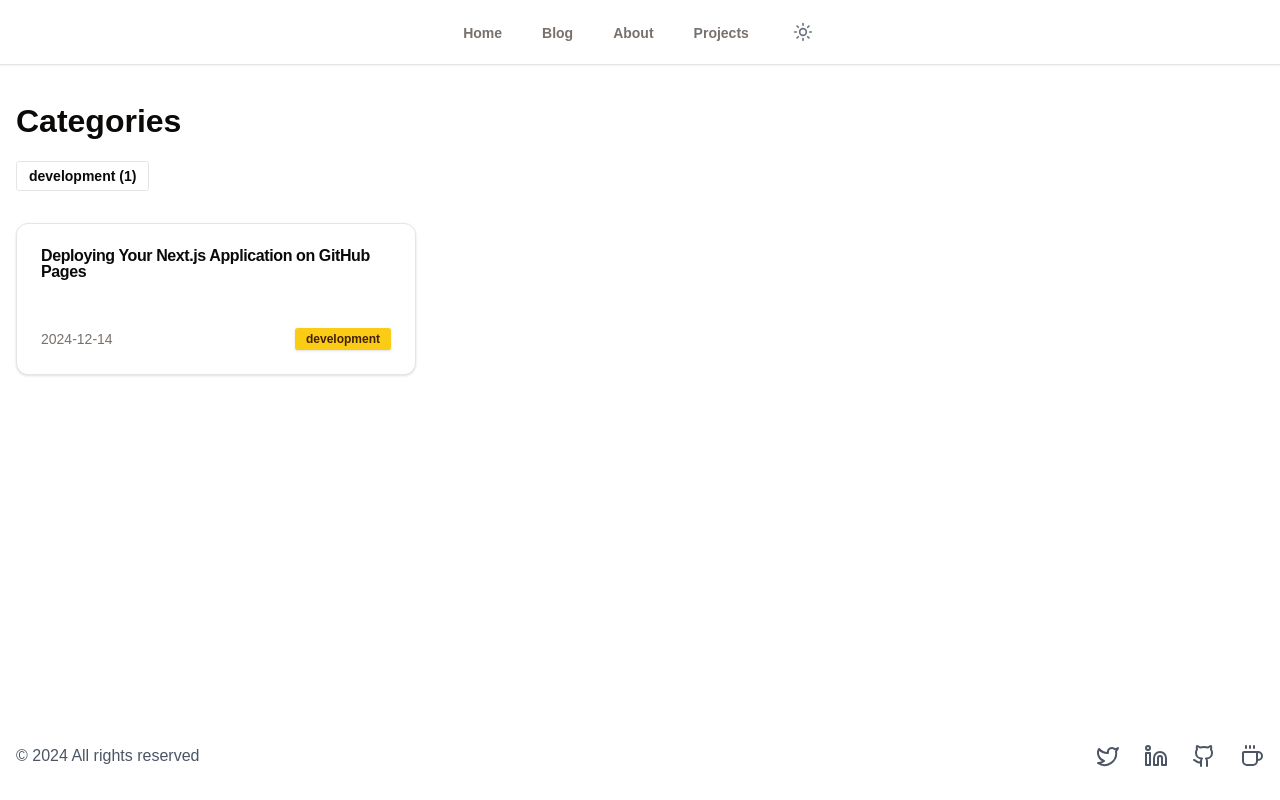
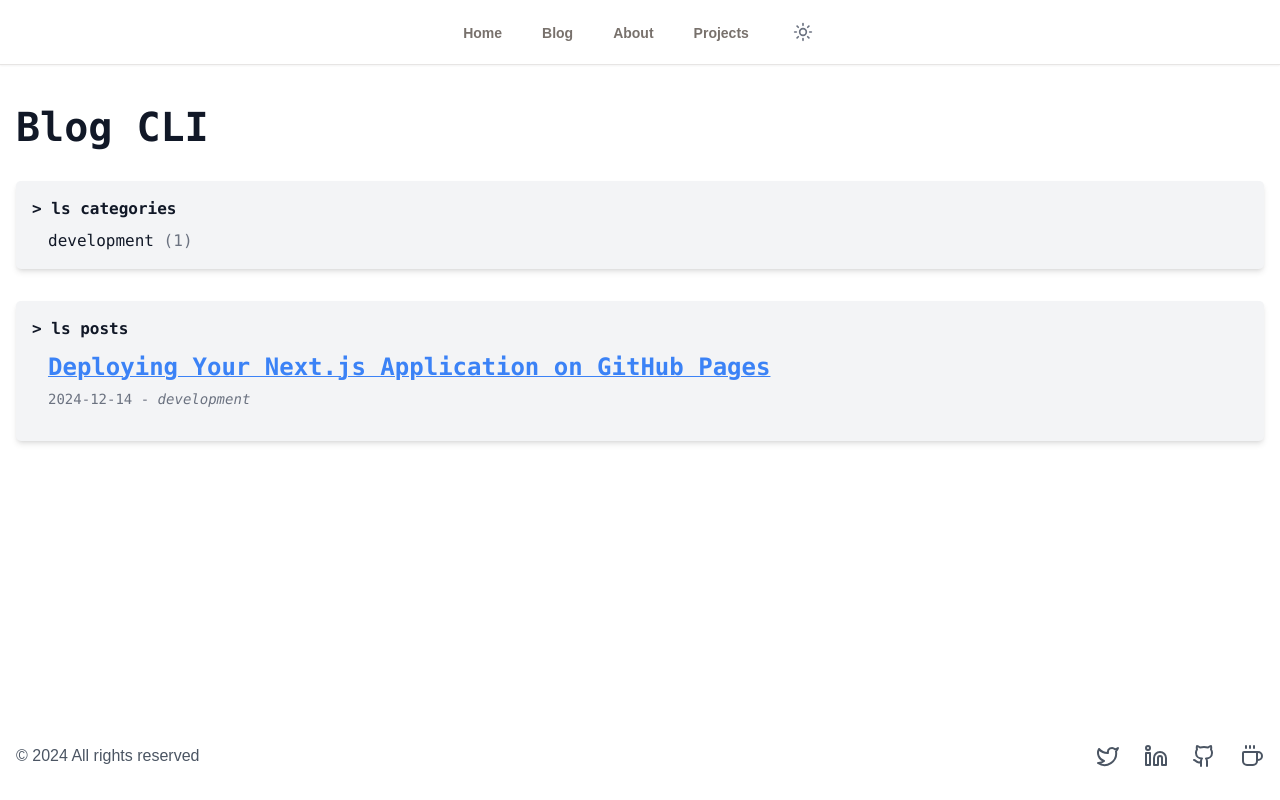
Before and after one commit to prime7/prime7.github.io, a Next.js app: page /blog in a window 1280 px wide. Built offline with nearby package versions, Linux system fonts and the light colour scheme.

Commit message:
updated design for blog

```diff
--- a/src/app/blog/page.tsx
+++ b/src/app/blog/page.tsx
@@ -1,65 +1,49 @@
 import { getPostCountByCategory, getPostsByCategory } from "@/actions/blog";
 import { Suspense } from "react";
 import Link from "next/link";
-import {
-  Card,
-  CardHeader,
-  CardTitle,
-  CardContent,
-  CardFooter,
-} from "@/components/ui/card";
-import { Badge } from "@/components/ui/badge";
 
 export default async function Blog() {
   const posts = await getPostsByCategory("all", "none");
   const categoryCounts = await getPostCountByCategory();
 
   return (
-    <div className="container mx-auto px-4 py-8">
+    <div className="container mx-auto px-4 py-8 text-gray-900 dark:text-gray-100 font-mono">
       <div className="mb-8">
-        <h2 className="text-2xl font-bold mb-4 text-foreground">Categories</h2>
-        <div className="flex flex-wrap gap-2">
-          {Object.entries(categoryCounts).map(([category, count]) => (
-            <Link
-              key={category}
-              href={`/blog?category=${category}`}
-              className="no-underline"
-            >
-              <Badge variant="outline" className="px-3 py-1 text-sm">
-                {category} ({count})
-              </Badge>
-            </Link>
-          ))}
+        <h2 className="text-3xl font-semibold mb-6">Blog CLI</h2>
+        <div className="p-4 bg-gray-100 dark:bg-gray-800 rounded-lg shadow-md">
+          <p className="text-gray-900 dark:text-gray-100 font-bold"> {'>'} ls categories</p>
+          <div className="ml-4 mt-2 space-y-1">
+            {Object.entries(categoryCounts).map(([category, count], index, array) => (
+              <p key={category}>
+                <Link href={`/blog?category=${category}`} className="hover:text-blue-600 dark:hover:text-blue-400 transition-colors">
+                  <span className="hover:scale-110 transition-transform">{category}</span> <span className="text-gray-500">({count})</span>
+                  {index < array.length - 1 && ' ->'}
+                </Link>
+              </p>
+            ))}
+          </div>
         </div>
       </div>
-      <Suspense
-        fallback={<div className="text-muted-foreground">Loading...</div>}
-      >
-        <div className="grid grid-cols-1 md:grid-cols-2 lg:grid-cols-3 gap-6">
-          {posts.map((post) => (
-            <Link
-              href={`/blog/${post.slug}`}
-              key={post.slug}
-              className="no-underline"
-            >
-              <Card className="h-full hover:shadow-lg transition-all duration-300">
-                <CardHeader>
-                  <CardTitle>{post.frontmatter.title}</CardTitle>
-                </CardHeader>
-                <CardContent>
-                  <p className="text-muted-foreground">
-                    {post.frontmatter.description}
-                  </p>
-                </CardContent>
-                <CardFooter className="flex justify-between items-center">
-                  <span className="text-sm text-muted-foreground">
-                    {post.frontmatter.date}
-                  </span>
-                  <Badge>{post.frontmatter.category}</Badge>
-                </CardFooter>
-              </Card>
-            </Link>
-          ))}
+      <Suspense fallback={<div className="text-gray-500">Loading posts...</div>}>
+        <div className="p-4 bg-gray-100 dark:bg-gray-800 rounded-lg shadow-md">
+          <p className="text-gray-900 dark:text-gray-100 font-bold"> {'>'} ls posts</p>
+          <div className="ml-4 mt-2 space-y-4">
+            {posts.map((post, index) => (
+              <div
+                key={post.slug}
+                className={`mb-2 pb-2 ${index < posts.length - 1 ? 'border-b border-gray-200 dark:border-gray-700' : ''}`}
+              >
+                <Link href={`/blog/${post.slug}`} className="text-blue-500 dark:text-blue-300 hover:text-blue-600 dark:hover:text-blue-400 transition-colors underline">
+                  <span className="text-lg font-semibold hover:scale-110 transition-transform">{post.frontmatter.title}</span>
+                  {index < posts.length - 1 && ' ->'}
+                </Link>
+                <p className="text-gray-400 mt-1">{post.frontmatter.description}</p>
+                <p className="text-gray-500 text-sm mt-1">
+                  {post.frontmatter.date} - <span className="italic">{post.frontmatter.category}</span>
+                </p>
+              </div>
+            ))}
+          </div>
         </div>
       </Suspense>
     </div>
```
